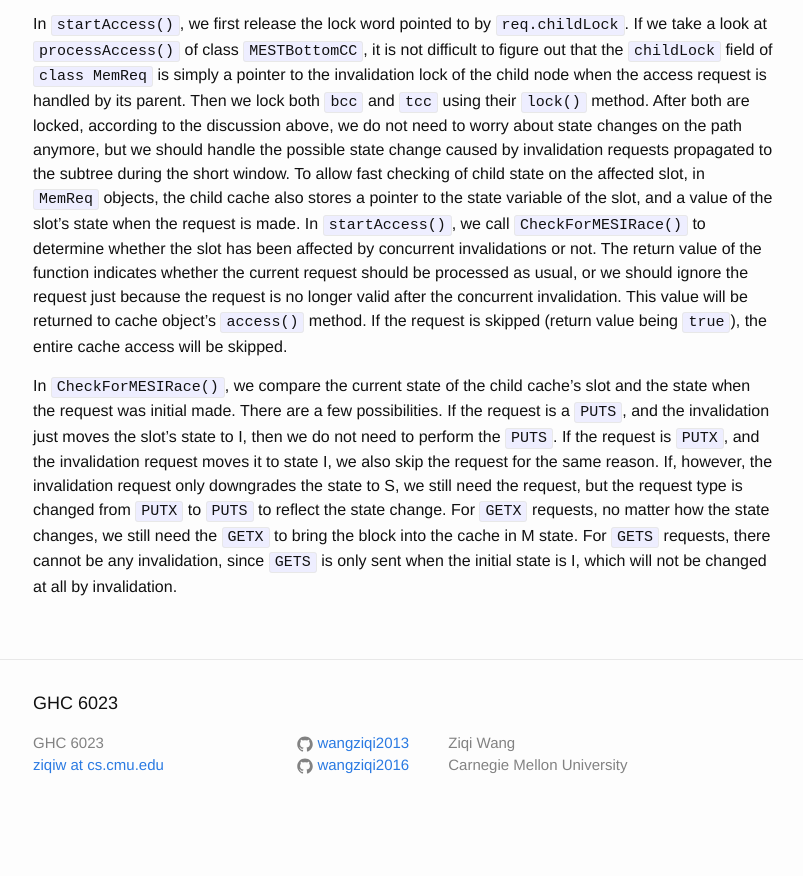
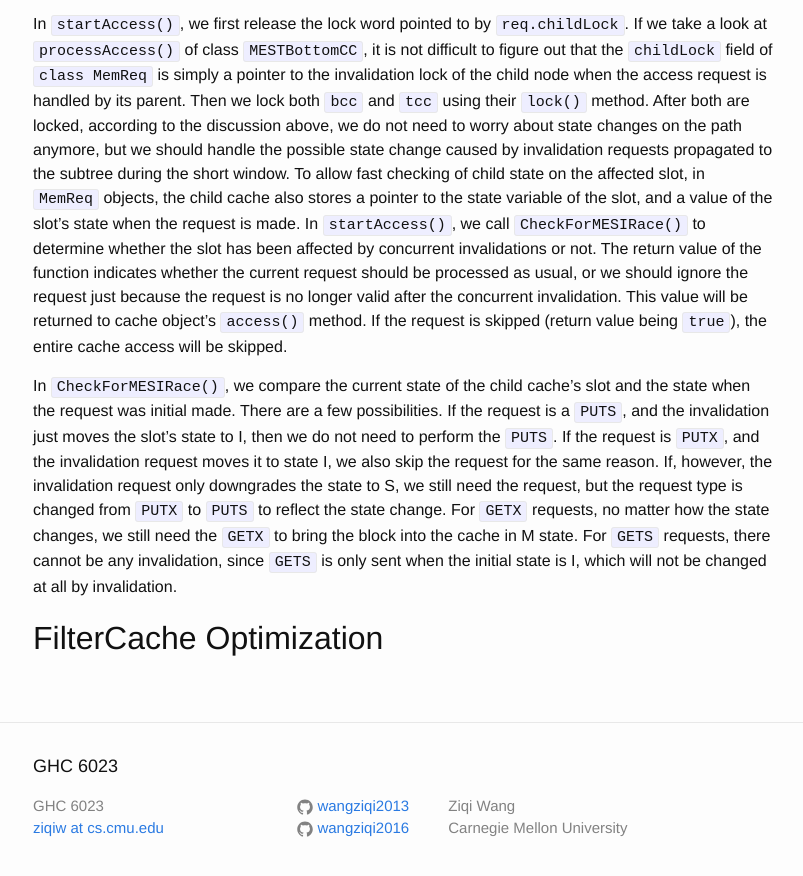
Before and after one commit to wangziqi2013/wangziqi2013.github.io, a Jekyll site: the page built from _posts/2020-01-09-understand-zsim-cache-cc.markdown, in a window 1280 px wide and 900 px high, scrolled down 6897 px. Shown: the top 876 px of the window, without its empty margins (237-1040 px from the left). Built offline with Jekyll 4.4.1, drawn with Linux system fonts in a browser that asks for light colours; before the commit the page ends 7734 px from its top, so only the background shows below that.

Commit message:
Adding filter cache

```diff
--- a/_posts/2020-01-09-understand-zsim-cache-cc.markdown
+++ b/_posts/2020-01-09-understand-zsim-cache-cc.markdown
@@ -278,3 +278,5 @@ S, we still need the request, but the request type is changed from `PUTX` to `PU
 For `GETX` requests, no matter how the state changes, we still need the `GETX` to bring the block into the cache in M
 state. For `GETS` requests, there cannot be any invalidation, since `GETS` is only sent when the initial state is I,
 which will not be changed at all by invalidation.
+
+## FilterCache Optimization
```
